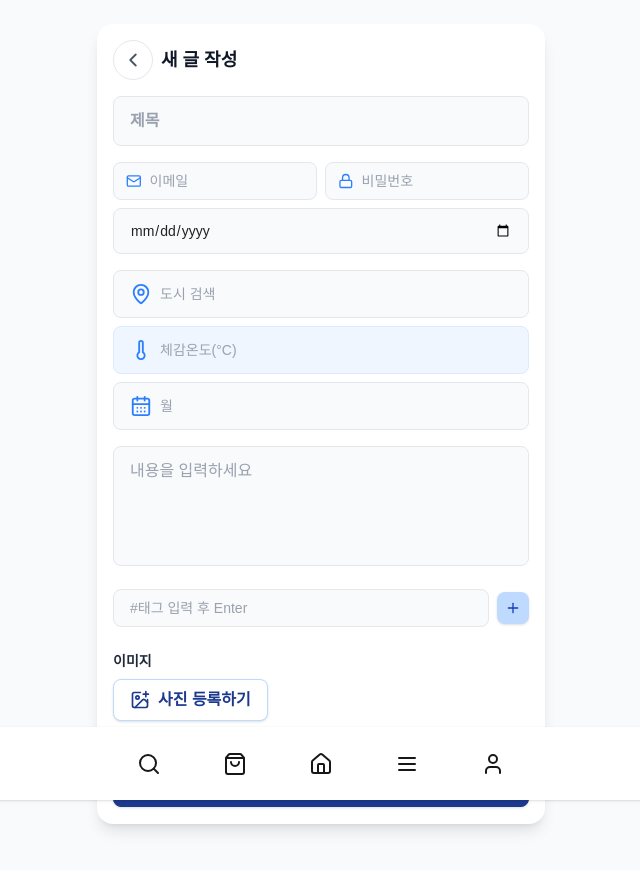
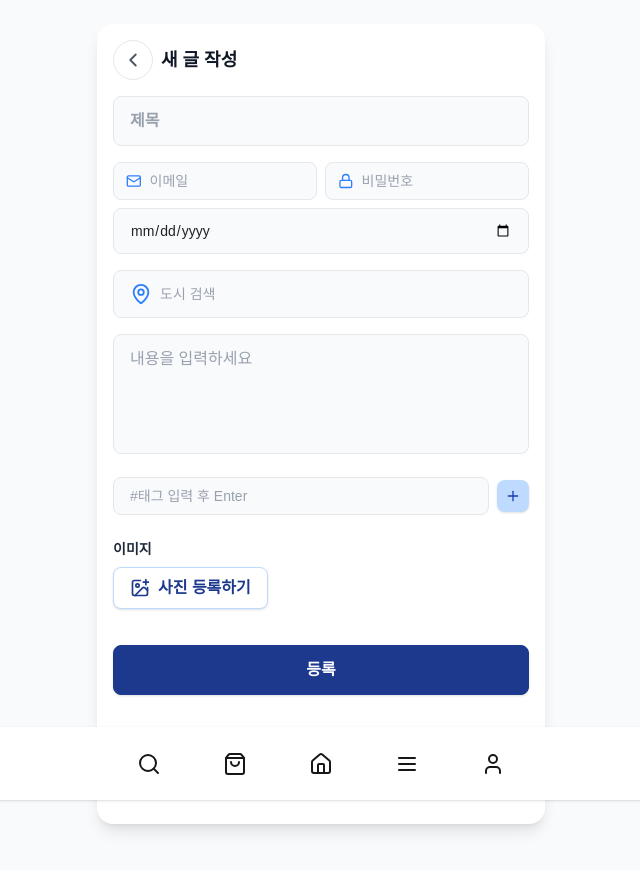
Before and after one commit to Devcourse-BE6-8-2-Team04/Kotlin_FrontEnd, a Next.js app: page /comments/create in a window 1280 px wide. Shown: the top 870 px of the page, without its empty margins (319-959 px from the left). Built offline with nearby package versions, Linux system fonts and the light colour scheme.

Commit message:
체감온도, 월 등 날씨 관련 정보 및 불필요한 정보 삭제

```diff
--- a/src/features/comment/components/CommentCreateForm.tsx
+++ b/src/features/comment/components/CommentCreateForm.tsx
@@ -3,10 +3,8 @@
 import {
   GeoLocationDto,
   getGeoLocations,
-  getWeatherByDate,
 } from "@/lib/backend/apiV1/weatherService";
 import {
-  CalendarDays,
   ChevronLeft,
   ImagePlus,
   Loader2,
@@ -14,7 +12,6 @@ import {
   Mail,
   MapPin,
   Plus,
-  Thermometer,
 } from "lucide-react";
 import { useRouter } from "next/navigation";
 import React, { useEffect, useRef, useState } from "react";
@@ -44,15 +41,11 @@ export function CommentCreateForm() {
   >([]);
   const [selectedCity, setSelectedCity] = useState<GeoLocationDto | null>(null);
   const [showDropdown, setShowDropdown] = useState(false);
-  const [feelsLikeTemperature, setFeelsLikeTemperature] = useState("");
-  const [month, setMonth] = useState("");
   const [date, setDate] = useState("");
   const [tags, setTags] = useState<string[]>([]);
   const [tagInput, setTagInput] = useState("");
   const [content, setContent] = useState("");
   const [imageUrl, setImageUrl] = useState<string | null>(null);
-  const [isLoadingWeather, setIsLoadingWeather] = useState(false);
-  const [weatherError, setWeatherError] = useState("");
   const [isLoadingCities, setIsLoadingCities] = useState(false);
   const [isSubmitting, setIsSubmitting] = useState(false);
   const [isUploadingImage, setIsUploadingImage] = useState(false);
@@ -105,33 +98,6 @@ export function CommentCreateForm() {
     };
   }, [location]);
 
-  useEffect(() => {
-    async function fetchWeather() {
-      if (!selectedCity || !date) {
-        setFeelsLikeTemperature("");
-        return;
-      }
-      setIsLoadingWeather(true);
-      setWeatherError("");
-      try {
-        const weatherData = await getWeatherByDate(
-          date,
-          selectedCity.lat,
-          selectedCity.lon
-        );
-        if (weatherData.feelsLikeTemperature === null)
-          throw new Error("날씨 정보를 가져올 수 없습니다.");
-        setFeelsLikeTemperature(String(weatherData.feelsLikeTemperature));
-      } catch (err: any) {
-        setFeelsLikeTemperature("");
-        setWeatherError(err.message || "날씨 정보를 가져올 수 없습니다.");
-      } finally {
-        setIsLoadingWeather(false);
-      }
-    }
-    fetchWeather();
-  }, [selectedCity, date]);
-
   // 이미지 파일 선택 → 서버에 업로드 → imageUrl에 URL 저장
   const handleImageChange = async (e: React.ChangeEvent<HTMLInputElement>) => {
     const file = e.target.files?.[0];
@@ -176,12 +142,9 @@ export function CommentCreateForm() {
         title,
         email,
         password,
-        location,
-        feelsLikeTemperature,
-        month,
         date,
         sentence: content,
-        tagString: tags.join(" "),
+        tagString: tags.join(""),
         imageUrl, // 이미지 URL만 저장!
         countryCode: selectedCity?.country ?? "",
         cityName: selectedCity?.name ?? "",
@@ -337,38 +300,6 @@ export function CommentCreateForm() {
             </div>
           )}
         </div>
-        <div className="flex items-center gap-2 px-4 py-3 rounded-lg border border-blue-100 bg-blue-50">
-          <Thermometer size={22} className="text-blue-500 flex-shrink-0" />
-          <input
-            type="number"
-            placeholder="체감온도(°C)"
-            className="bg-transparent focus:outline-none text-sm w-32 placeholder-gray-400 focus:placeholder-blue-400 focus:bg-white"
-            value={feelsLikeTemperature}
-            readOnly
-            required
-            style={{ color: "#222" }}
-          />
-          {isLoadingWeather && (
-            <Loader2 className="animate-spin text-gray-400 ml-2" size={16} />
-          )}
-          {weatherError && (
-            <span className="text-xs text-red-500 ml-2">{weatherError}</span>
-          )}
-        </div>
-        <div className="flex items-center gap-2 px-4 py-3 rounded-lg border border-gray-200 bg-gray-50">
-          <CalendarDays size={22} className="text-blue-500 flex-shrink-0" />
-          <input
-            type="number"
-            min={1}
-            max={12}
-            placeholder="월"
-            className="bg-transparent focus:outline-none text-sm w-20 placeholder-gray-400 focus:placeholder-blue-400 focus:bg-white"
-            value={month}
-            onChange={(e) => setMonth(e.target.value)}
-            required
-            style={{ color: "#222" }}
-          />
-        </div>
       </div>
 
       {/* 내용 */}
```
